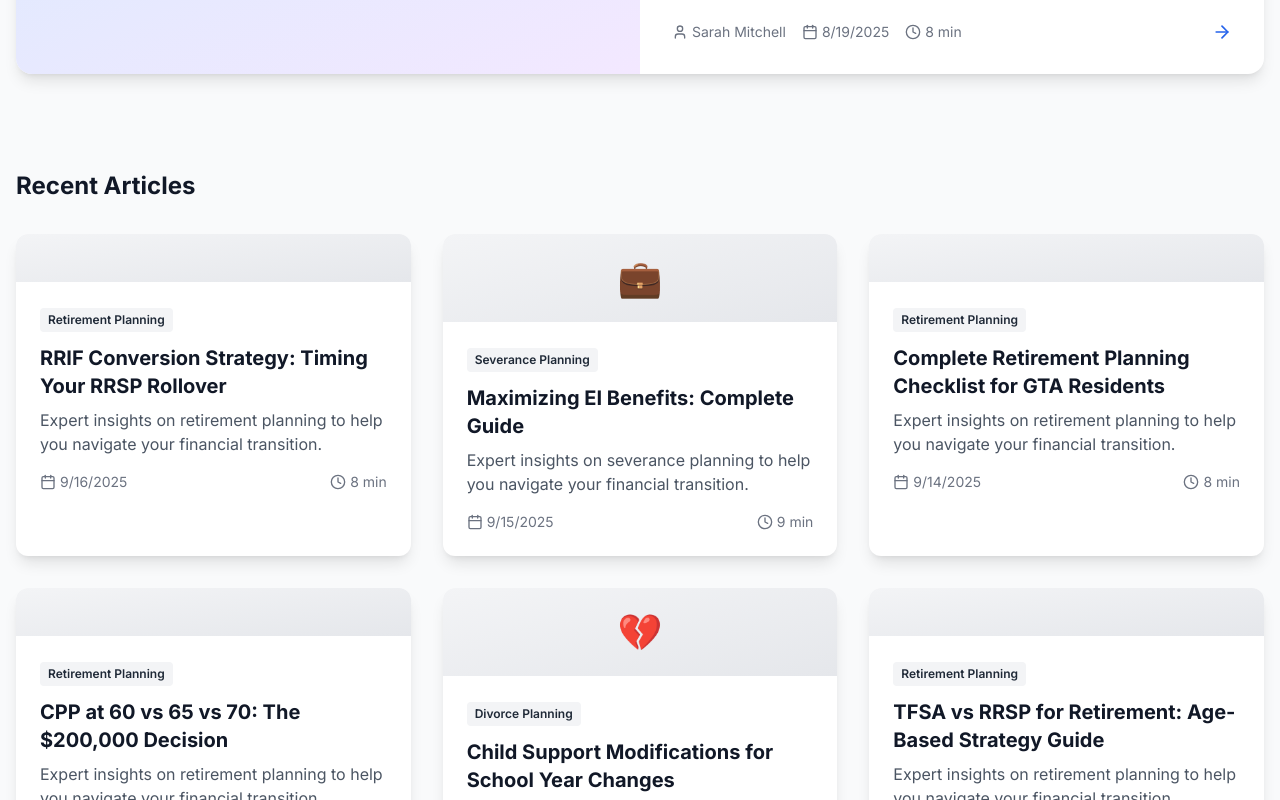
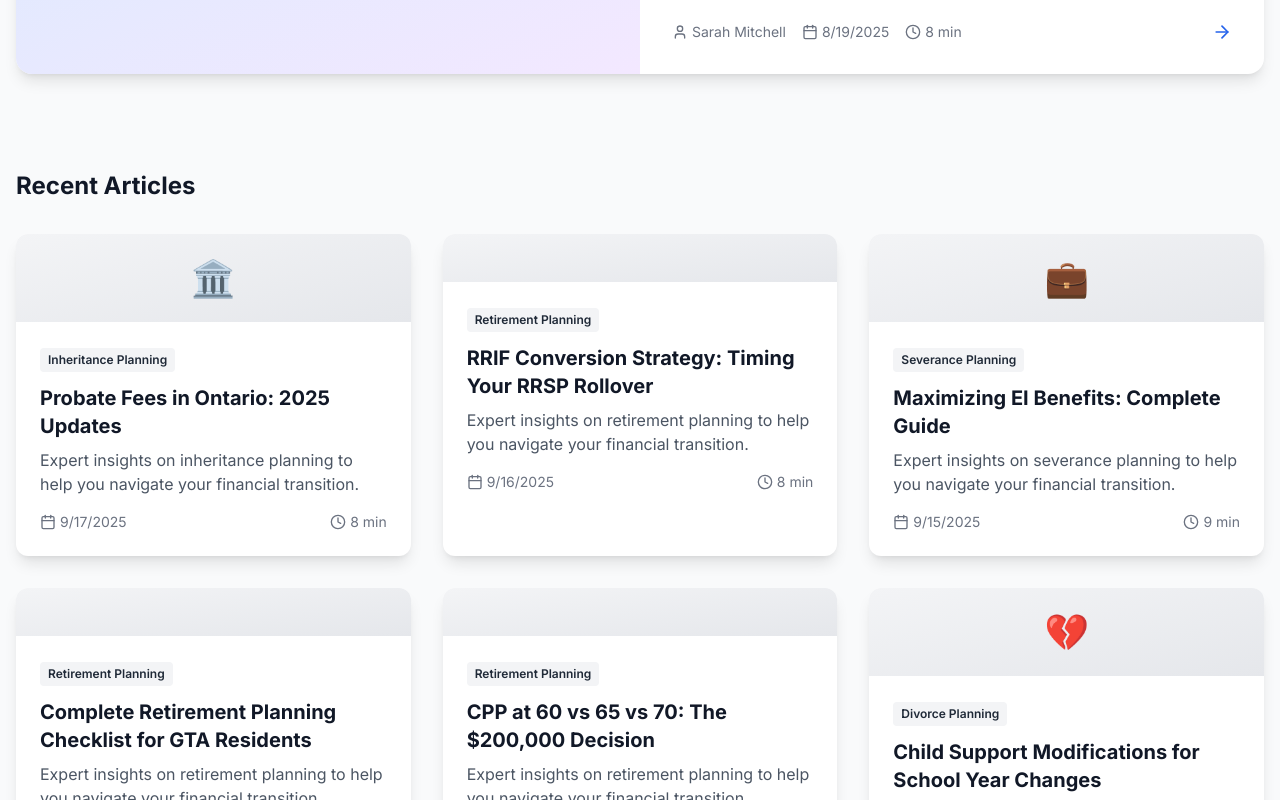
Before and after one commit to HustleHarder86/Investing, a Next.js app: page /blog in a window 1280 px wide. Shown: the part 737-1537 px from the top of the page. Built offline with nearby package versions, Linux system fonts and the light colour scheme; no server answers.

Commit message:
📚 Auto-publish scheduled blog post for 2025-09-17

```diff
--- a/content/blog-schedule.json
+++ b/content/blog-schedule.json
@@ -142,7 +142,7 @@
       "title": "Probate Fees in Ontario: 2025 Updates",
       "category": "Inheritance Planning",
       "author": "Sarah Mitchell",
-      "status": "pending"
+      "status": "published"
     },
     {
       "date": "2025-09-18",
--- a/src/app/blog/page.tsx
+++ b/src/app/blog/page.tsx
@@ -10,6 +10,18 @@ export const metadata: Metadata = {
 
 // Blog posts data - in production, this would come from a CMS or database
 const blogPosts = [
+  {
+    slug: 'probate-fees-ontario-2025',
+    title: 'Probate Fees in Ontario: 2025 Updates',
+    excerpt: 'Expert insights on inheritance planning to help you navigate your financial transition.',
+    author: 'Sarah Mitchell',
+    authorTitle: 'CFP®, Estate Planning Specialist',
+    date: '2025-09-17',
+    readTime: '8 min',
+    category: 'Inheritance Planning',
+    categorySlug: 'inheritance-planning',
+    featured: false
+  },
   {
     slug: 'rrif-conversion-strategy-timing',
     title: 'RRIF Conversion Strategy: Timing Your RRSP Rollover',
```
Also changed, not shown: src/app/blog/probate-fees-ontario-2025/page.tsx (renamed from content/scheduled-posts/probate-fees-ontario-2025.tsx), 1 other file (tests, documents, lock files or other folders).
